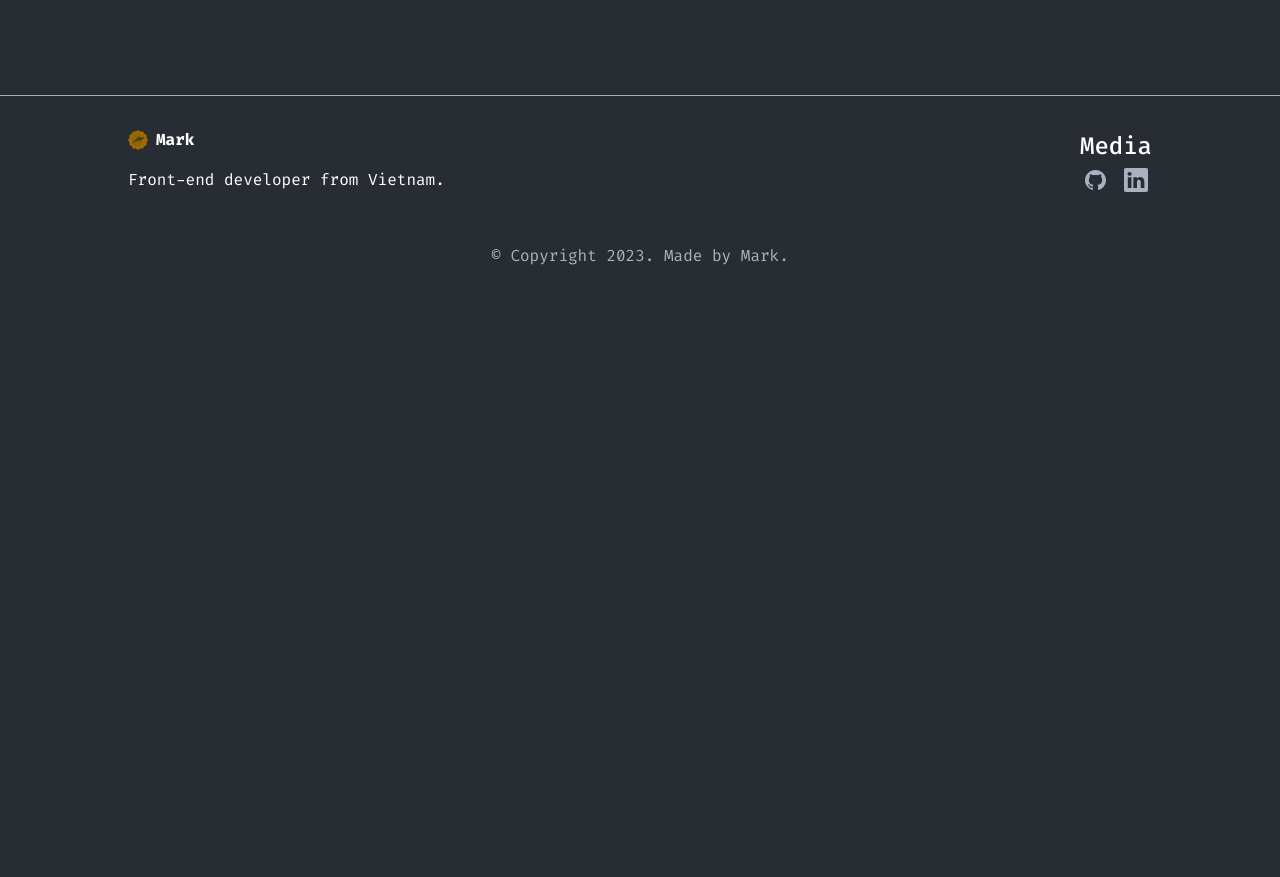
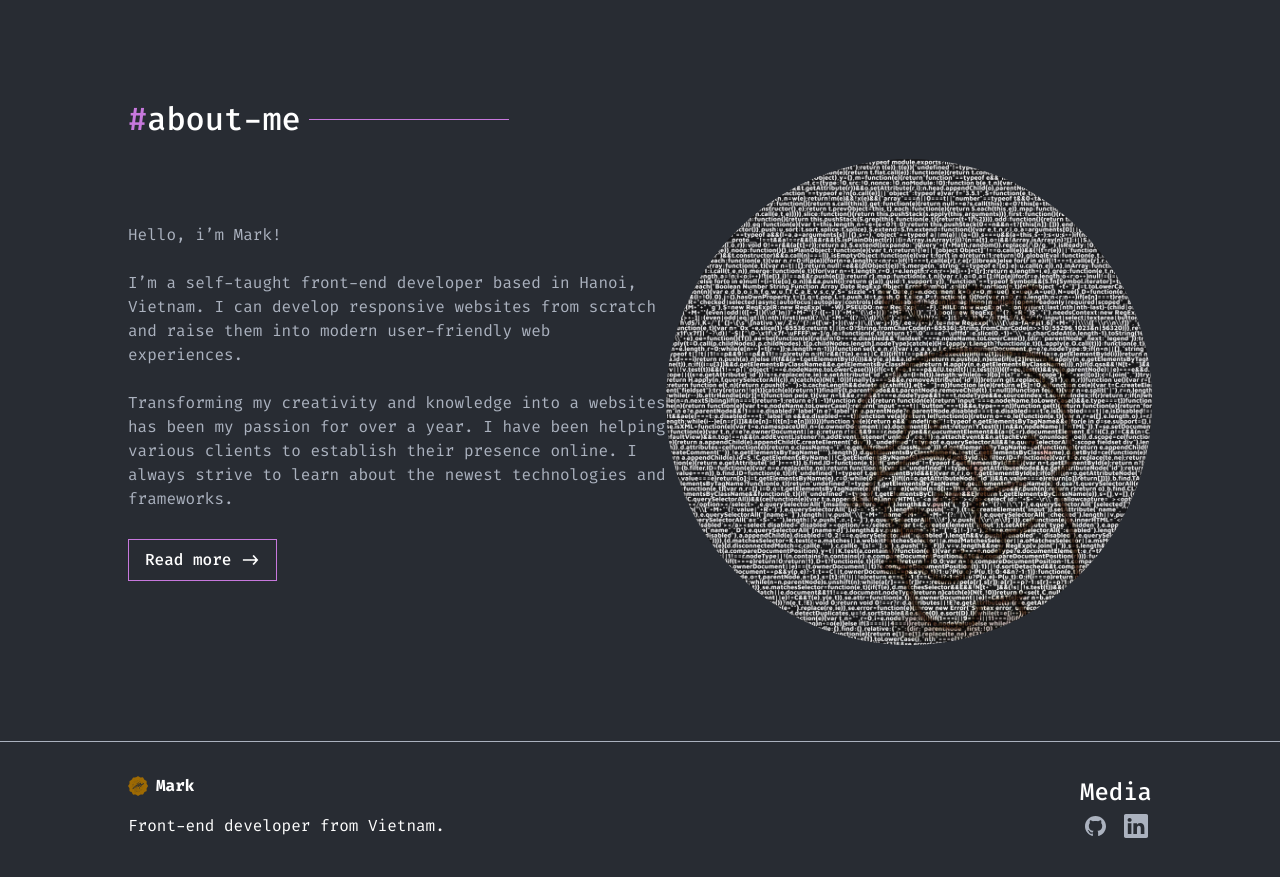
Before and after one commit to markvu2607/portfolio, a Next.js app: page / in a window 1280 px wide. Shown: the part 1908-2785 px from the top of the page. Before the commit the page ends 2208 px from the top, so only its background shows below. Built offline with nearby package versions, Linux system fonts and the light colour scheme.

Commit message:
Create about me

```diff
--- a/app/(routes)/page.tsx
+++ b/app/(routes)/page.tsx
@@ -1,4 +1,10 @@
-import { Banner, ProjectSection, Quote, SkillSection } from "../_components";
+import {
+  AboutMeSection,
+  Banner,
+  ProjectSection,
+  Quote,
+  SkillSection,
+} from "../_components";
 
 export default function Home() {
   return (
@@ -10,6 +16,7 @@ export default function Home() {
       />
       <ProjectSection />
       <SkillSection />
+      <AboutMeSection />
     </main>
   );
 }
--- /dev/null
+++ b/app/_components/home/about-me-section.tsx
@@ -0,0 +1,47 @@
+"use client";
+
+import { SectionWrapper } from "@/_components";
+import Image from "next/image";
+import { useRouter } from "next/navigation";
+
+export function AboutMeSection() {
+  const router = useRouter();
+
+  return (
+    <SectionWrapper title="about-me" viewMore={{ visible: false }}>
+      <div className="flex items-center">
+        <div className="flex flex-col gap-7 items-start">
+          <span className="text-gray">
+            Hello, i’m Mark!
+            <br />
+            <br /> I’m a self-taught front-end developer based in Hanoi,
+            Vietnam. I can develop responsive websites from scratch and raise
+            them into modern user-friendly web experiences.
+            <br />
+            <br /> Transforming my creativity and knowledge into a websites has
+            been my passion for over a year. I have been helping various clients
+            to establish their presence online. I always strive to learn about
+            the newest technologies and frameworks.
+          </span>
+          <button
+            className="px-4 py-2 border border-primary font-medium"
+            onClick={() => router.push("/about-me")}
+          >
+            Read more -{">"}
+          </button>
+        </div>
+        <div>
+          <Image
+            src={"/avatar.jpg"}
+            alt="Mark Vu"
+            width={0}
+            height={0}
+            sizes="100vw"
+            className="rounded-full"
+            style={{ width: "100%", height: "auto" }}
+          />
+        </div>
+      </div>
+    </SectionWrapper>
+  );
+}
--- a/app/_components/home/index.ts
+++ b/app/_components/home/index.ts
@@ -3,3 +3,4 @@ export * from "./project-section"
 export * from "./quote"
 export * from "./section-wrapper"
 export * from "./skill-section"
+export * from "./about-me-section"
```
